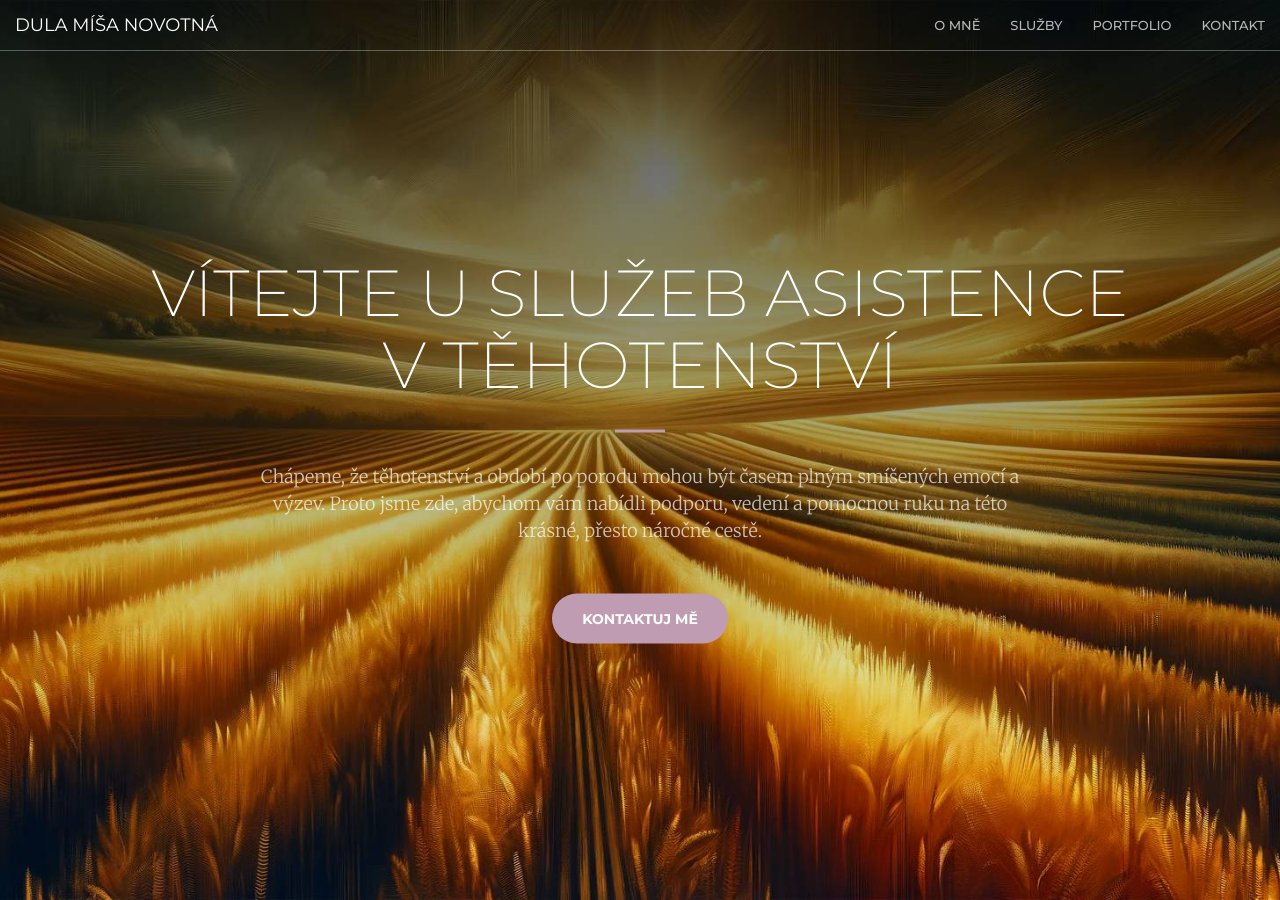
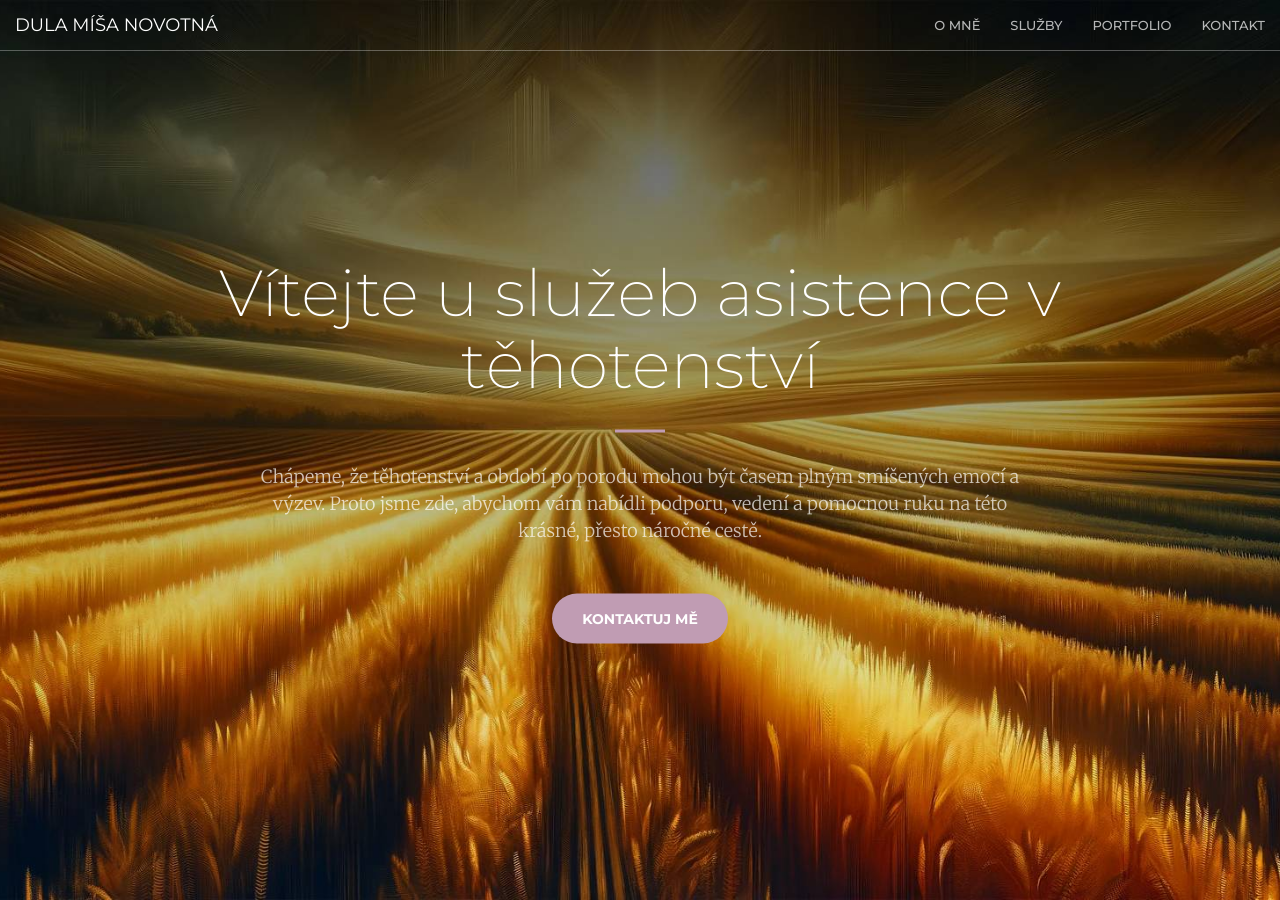
Before and after one commit to fidaak/misadula.github.io, a Jekyll site: the page built from index.html, in a window 1280 px wide and 900 px high. Built offline with Jekyll 4.4.1, drawn with Linux system fonts in a browser that asks for light colours.

Commit message:
Commented out text-transform in header h1

```diff
--- a/_sass/_base.scss
+++ b/_sass/_base.scss
@@ -182,7 +182,7 @@ header {
         .header-content-inner {
             h1 {
                 font-weight: 200;
-                text-transform: uppercase;
+                //text-transform: uppercase;
                 margin-top: 0;
                 margin-bottom: 0;
             }
```
